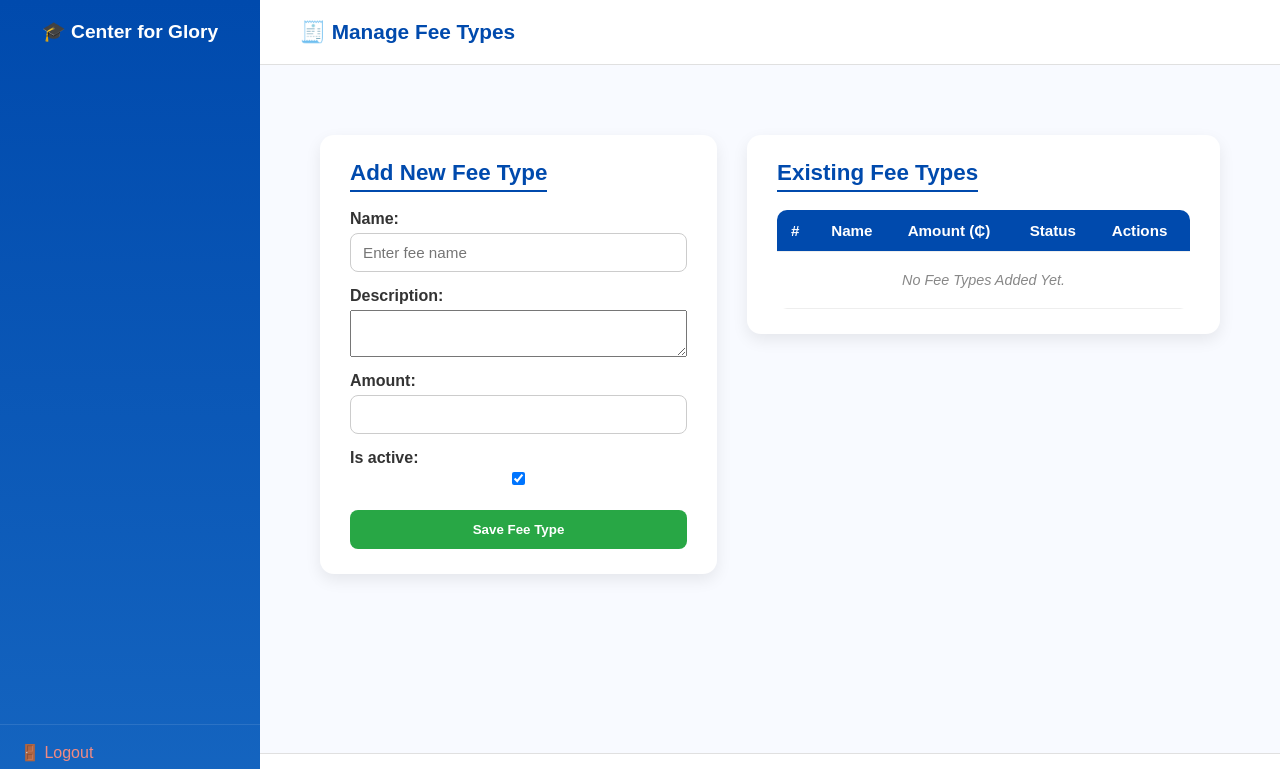
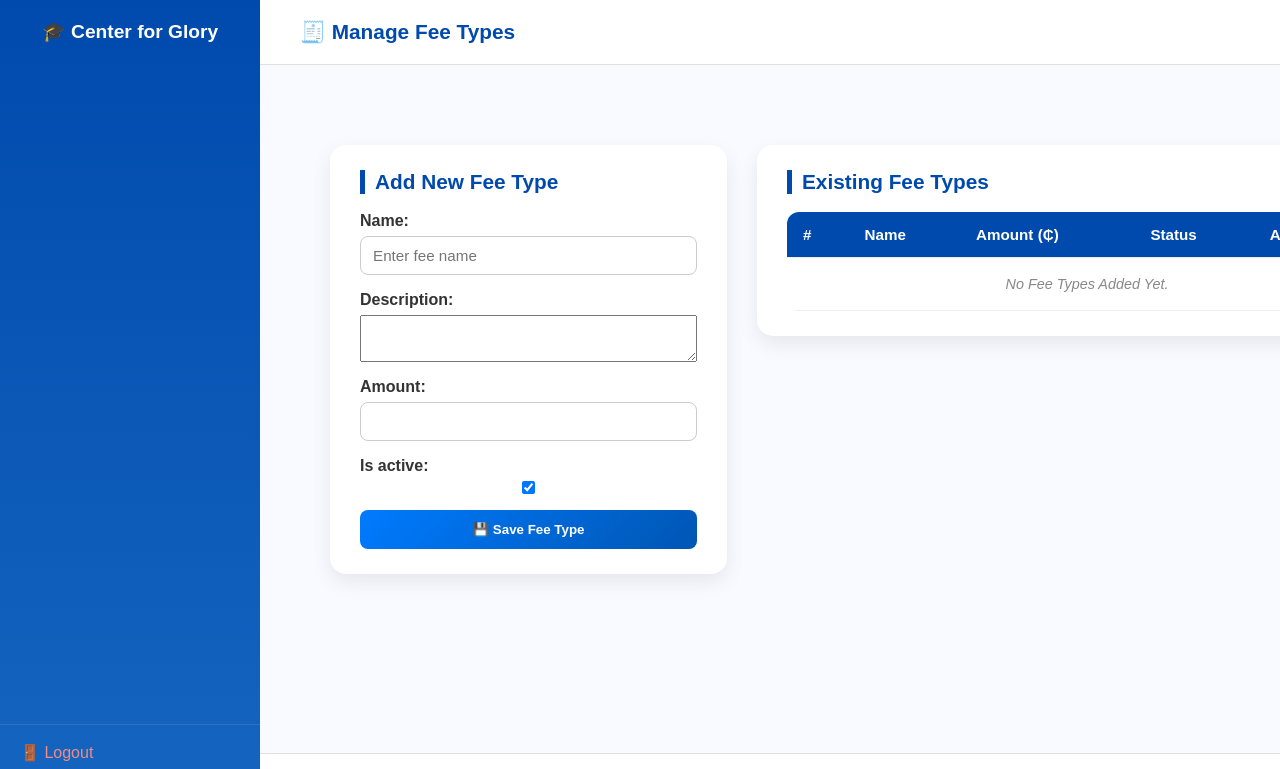
Before and after one commit to mohammedshamsudeen310-art/SMS, a Django app: page /finance/fees/types/ in a window 1280 px wide. Shown: the top 769 px of the page. Run offline with Django 5.2, Linux system fonts and the light colour scheme; data that the repository does not hold is empty.

Commit message:
update entire project with latest changes

```diff
--- a/templates/finance/fee_types.html
+++ b/templates/finance/fee_types.html
@@ -3,19 +3,23 @@
 {% block header %}🧾 Manage Fee Types{% endblock %}
 
 {% block content %}
-<div class="fee-container">
+<div class="fee-wrapper">
 
-  <div class="fee-form">
+  <!-- ✅ Left Panel: Add Fee Type -->
+  <div class="fee-form-card">
     <h2>Add New Fee Type</h2>
     <form method="post">
       {% csrf_token %}
       {{ form.as_p }}
-      <button type="submit" class="btn-save">Save Fee Type</button>
+      <button type="submit" class="btn-save">💾 Save Fee Type</button>
     </form>
   </div>
 
-  <div class="fee-list">
+  <!-- ✅ Right Panel: Fee List -->
+  <div class="fee-table-card">
     <h2>Existing Fee Types</h2>
+
+    <div class="table-container">
       <table>
         <thead>
           <tr>
@@ -55,45 +59,55 @@
       </table>
     </div>
   </div>
+</div>
 
 <style>
-/* 🔹 Layout */
-.fee-container {
+/* ------------------------------
+   🌐 Layout
+------------------------------ */
+.fee-wrapper {
   display: grid;
   grid-template-columns: 1fr 2fr;
   gap: 30px;
   margin: 30px auto;
   align-items: start;
+  padding: 10px;
 }
 
-/* 🔹 Panels */
-.fee-form, .fee-list {
+/* ------------------------------
+   🧾 Panels
+------------------------------ */
+.fee-form-card, .fee-table-card {
   background: #ffffff;
-  border-radius: 14px;
-  box-shadow: 0 6px 16px rgba(0, 0, 0, 0.08);
+  border-radius: 16px;
+  box-shadow: 0 8px 20px rgba(0, 0, 0, 0.08);
   padding: 25px 30px;
-  transition: transform 0.3s ease, box-shadow 0.3s ease;
+  transition: all 0.3s ease;
 }
 
-.fee-form:hover, .fee-list:hover {
+.fee-form-card:hover, .fee-table-card:hover {
   transform: translateY(-3px);
-  box-shadow: 0 8px 18px rgba(0, 0, 0, 0.12);
+  box-shadow: 0 10px 25px rgba(0, 0, 0, 0.1);
 }
 
-/* 🔹 Headings */
-.fee-form h2, .fee-list h2 {
+/* ------------------------------
+   🏷️ Headings
+------------------------------ */
+.fee-form-card h2, .fee-table-card h2 {
   color: #004aad;
-  font-size: 1.4rem;
+  font-size: 1.3rem;
   font-weight: 600;
   margin-bottom: 18px;
-  border-bottom: 2px solid #004aad;
   display: inline-block;
-  padding-bottom: 4px;
+  border-left: 5px solid #004aad;
+  padding-left: 10px;
 }
 
-/* 🔹 Form Styles */
+/* ------------------------------
+   🧩 Form Styling
+------------------------------ */
 form p {
-  margin-bottom: 15px;
+  margin-bottom: 16px;
   display: flex;
   flex-direction: column;
 }
@@ -101,7 +115,7 @@ form p {
 form label {
   font-weight: 600;
   color: #333;
-  margin-bottom: 5px;
+  margin-bottom: 6px;
 }
 
 form input, form select {
@@ -109,45 +123,54 @@ form input, form select {
   border-radius: 8px;
   padding: 10px 12px;
   font-size: 0.95rem;
-  outline: none;
-  transition: 0.3s;
+  transition: border-color 0.3s, box-shadow 0.3s;
 }
 
 form input:focus, form select:focus {
   border-color: #004aad;
-  box-shadow: 0 0 4px rgba(0, 74, 173, 0.3);
+  box-shadow: 0 0 6px rgba(0, 74, 173, 0.25);
 }
 
-/* 🔹 Save Button */
+/* ------------------------------
+   💾 Save Button
+------------------------------ */
 .btn-save {
-  background: #28a745;
+  background: linear-gradient(135deg, #007bff, #0056b3);
   color: #fff;
   padding: 12px 20px;
   border-radius: 8px;
   border: none;
   font-weight: 600;
+  width: 100%;
   cursor: pointer;
-  width: 100%;
-  margin-top: 10px;
-  transition: background 0.3s ease, transform 0.2s ease;
+  transition: background 0.3s, transform 0.2s;
 }
 
 .btn-save:hover {
-  background: #218838;
+  background: linear-gradient(135deg, #0056b3, #004aad);
   transform: translateY(-2px);
 }
 
-/* 🔹 Table Styles */
+/* ------------------------------
+   📋 Table Styling
+------------------------------ */
+.table-container {
+  width: 100%;
+  overflow-x: auto; /* ✅ Makes table scrollable */
+  border-radius: 12px;
+  box-shadow: inset 0 0 4px rgba(0, 0, 0, 0.05);
+  -webkit-overflow-scrolling: touch;
+}
+
 table {
   width: 100%;
   border-collapse: collapse;
   background: #fff;
-  border-radius: 10px;
-  overflow: hidden;
+  min-width: 600px;
 }
 
 th, td {
-  padding: 12px 14px;
+  padding: 14px 16px;
   border-bottom: 1px solid #eee;
   text-align: left;
 }
@@ -157,28 +180,31 @@ th {
   color: #fff;
   font-weight: 600;
   font-size: 0.95rem;
+  white-space: nowrap;
 }
 
 td {
+  font-size: 0.9rem;
   color: #333;
-  font-size: 0.9rem;
 }
 
 tr:hover {
-  background-color: #f9faff;
+  background: #f5f9ff;
 }
 
 .empty {
   text-align: center;
   color: #888;
   font-style: italic;
-  padding: 20px 0;
+  padding: 18px 0;
 }
 
-/* 🔹 Status Tags */
+/* ------------------------------
+   🔹 Status Badges
+------------------------------ */
 .status {
-  padding: 5px 10px;
-  border-radius: 6px;
+  padding: 6px 12px;
+  border-radius: 20px;
   font-weight: 600;
   font-size: 0.85rem;
   text-transform: capitalize;
```
Also changed, not shown: other parts of templates/finance/fee_types.html (+31 -8 lines). Lines whose indentation alone changed are shown as unchanged.
